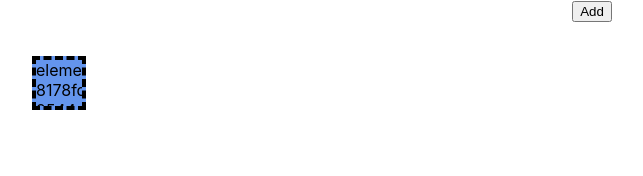
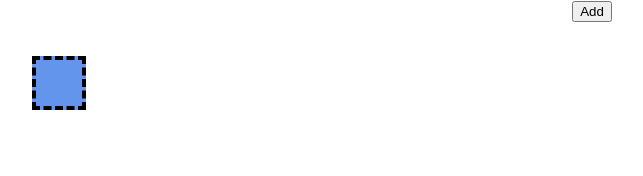
Before and after one commit to kardysm/simple-dnd-view, a React (Create React App) app: page / in a window 1280 px wide. Both pictures are taken after a click on the button "Add". Shown: the top 176 px of the page, without its empty margins (48-691 px from the left). Built offline with nearby package versions, Linux system fonts and the light colour scheme.

Commit message:
wip: init drag and drop

```diff
--- a/src/editor/EditorView.tsx
+++ b/src/editor/EditorView.tsx
@@ -31,13 +31,41 @@ interface Coordinates {
   y: Coordinate
 }
 
+enum DragStatus {
+  INACTIVE,
+  ACTIVE
+}
 
 const Element = (props: ElementProps) => {
   const {id,x,y, highlight, onClick} = props;
 
-  return <Draggable x={x} y={y}>
+  const [newX, setNewX] = useState(x);
+  const [newY, setNewY] = useState(y);
+  const [dragStatus, setDragStatus] = useState<DragStatus>(DragStatus.INACTIVE)
+  const handleDragStart = useCallback(() => {
+    setDragStatus(DragStatus.ACTIVE)
+    console.log('set active')
+  },[id])
+  const handleDragMove = useCallback((event: MouseEvent) => {
+    if (dragStatus !== DragStatus.ACTIVE){
+      return
+    }
+    console.log(event)
+    //update delta
+    // setNewX(delta => delta + event.movementX)
+    // setNewY(delta => delta + event.movementY)
+    setNewX(event.clientX)
+    setNewY(event.clientY)
+  },[newX, newY, id,dragStatus])
+  const handleDragEnd = useCallback(() => {
+    //persist position
+    //reset delta
+    console.log('set inactive')
+    setDragStatus(DragStatus.INACTIVE)
+  }, [id])
+  return <Draggable key={id} x={newX} y={newY} onMouseDown={handleDragStart} onMouseUp={handleDragEnd} onMouseMove={handleDragMove as any}>
     <figure>
-      <ElementView highlight={highlight} onClick={onClick}>element {id}</ElementView>
+      <ElementView highlight={highlight} onClick={onClick}/>
     </figure>
   </Draggable>
 }
```
